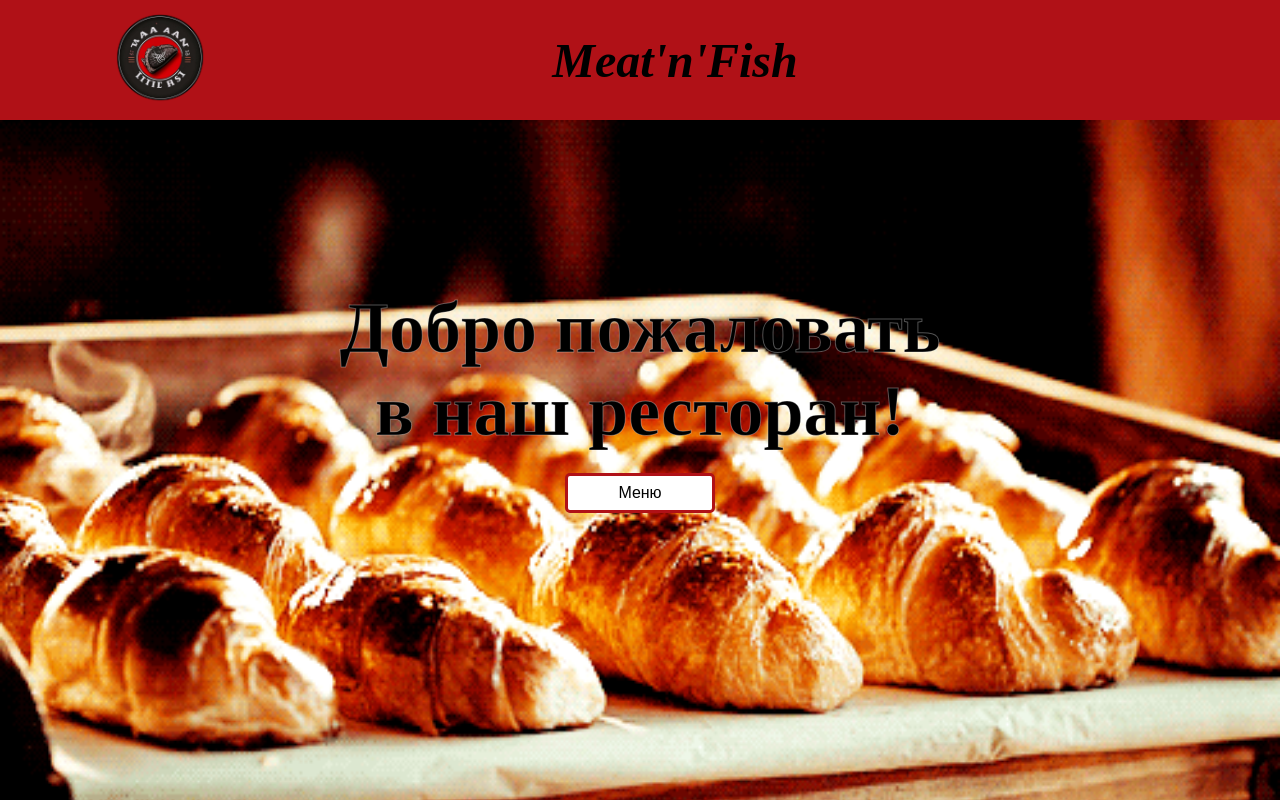
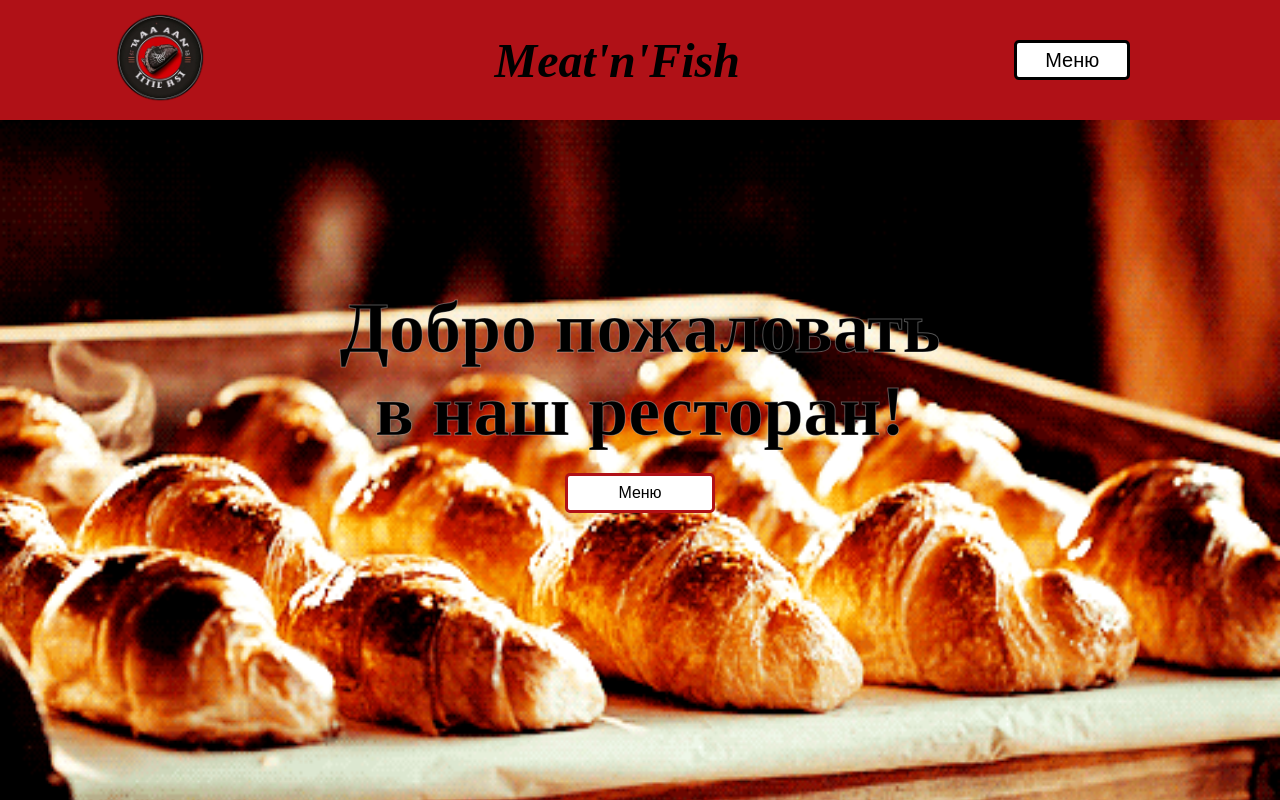
Before and after one commit to FireSpirit171/MeatFish, a React (Vite) app: page / in a window 1280 px wide. Built offline with nearby package versions, Linux system fonts and the light colour scheme.

Commit message:
Add navigation

```diff
--- a/src/components/Header/Header.sass
+++ b/src/components/Header/Header.sass
@@ -18,3 +18,23 @@
             color: #000
             font-size: 48px
             font-style: italic
+
+    &__button-container
+        width: 150px
+        height: 40px
+
+    &__menu-button
+        width: 100%
+        height: 100%
+        border: solid
+        border-radius: 5px
+        color: #000
+        background-color: #fff
+        font-size: 20px
+        font-weight: 300
+        cursor: pointer
+
+        &:hover
+            color: #fff
+            border-color: #000
+            background-color: #000
--- a/src/components/Header/Header.tsx
+++ b/src/components/Header/Header.tsx
@@ -12,6 +12,11 @@ const Header: FC = () => {
                     <h1 className="header__title-container__title"><strong>Meat'n'Fish</strong></h1>
                 </div>
             </div>
+            <div className="header__button-container">
+                <Link to="/dishes">
+                    <button className="header__menu-button">Меню</button>
+                </Link>
+            </div>
         </header>
     );
 }
```
